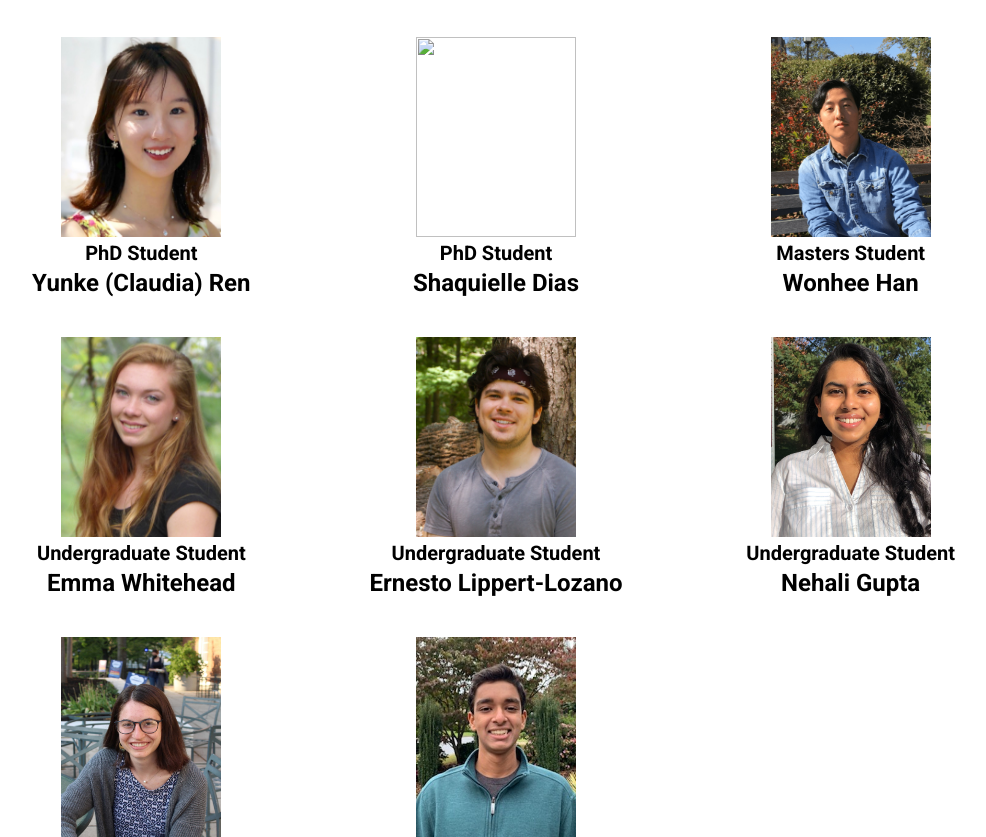
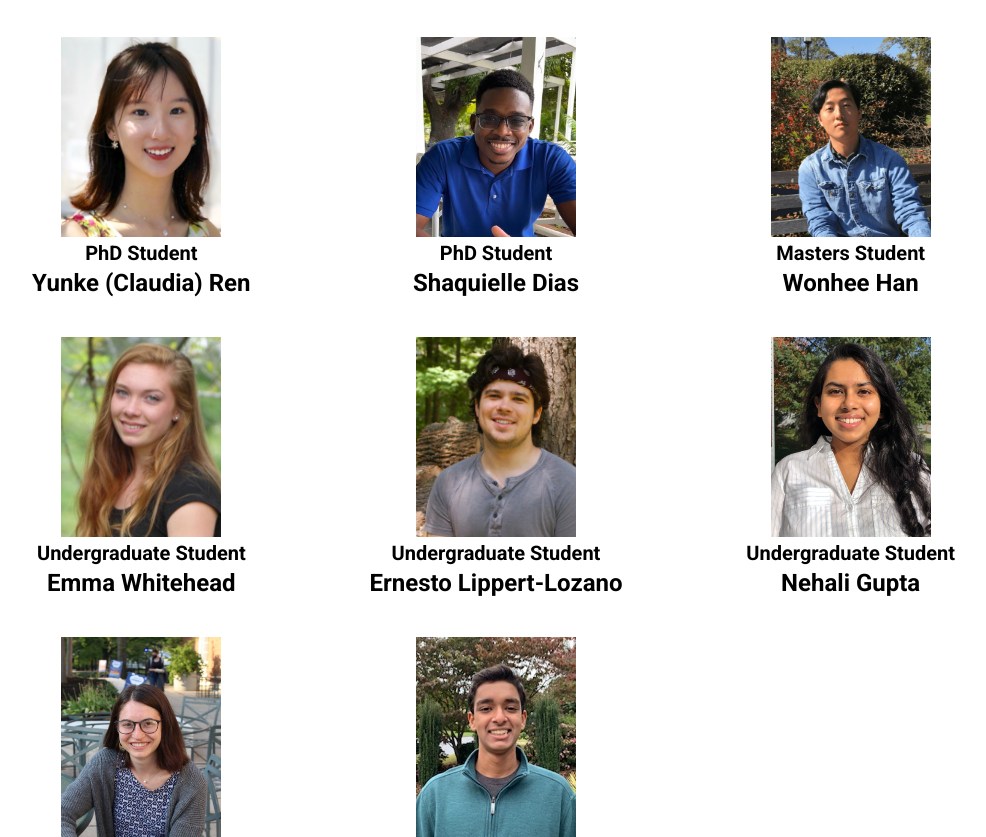
Before and after one commit to benf549/GraysonLabWebsiteRedesign, a plain HTML site: page people.html in a window 1280 px wide. Shown: the part 1010-1847 px from the top of the page, without its empty margins (144-1130 px from the left). Drawn offline with Linux system fonts and the light colour scheme.

Commit message:
add shaquielle photo

```diff
--- a/people.html
+++ b/people.html
@@ -262,7 +262,7 @@
 				</div>
 			</div>
 			<div class="person">
-				<img src="images/people/.jpg"></img>
+				<img src="images/people/Shaquielle.jpg"></img>
 				<h4>PhD Student</h4>
 				<h3>Shaquielle Dias</h3>
 				<div class="personal-blurb-container">
```
Also changed, not shown: images/people/Shaquielle.jpg (added).
